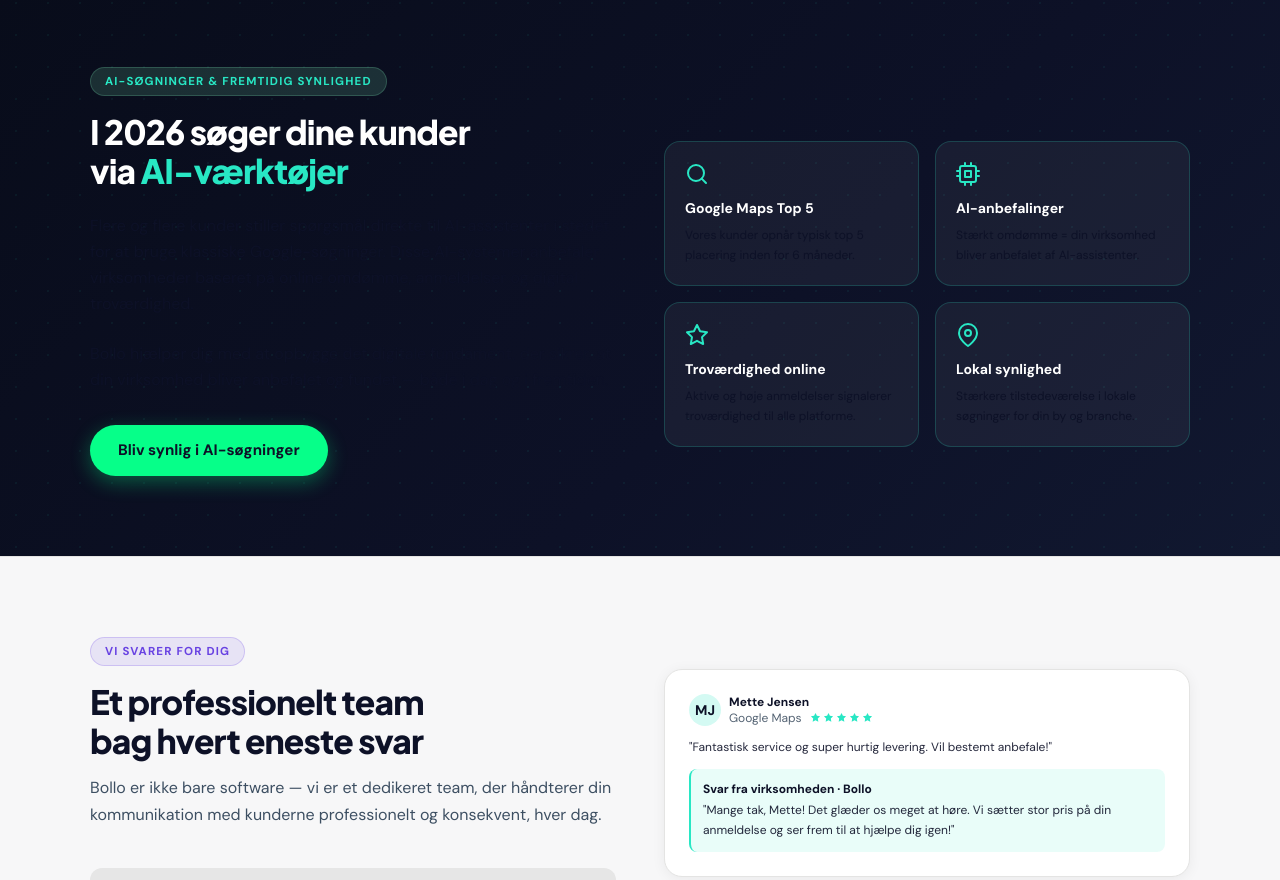
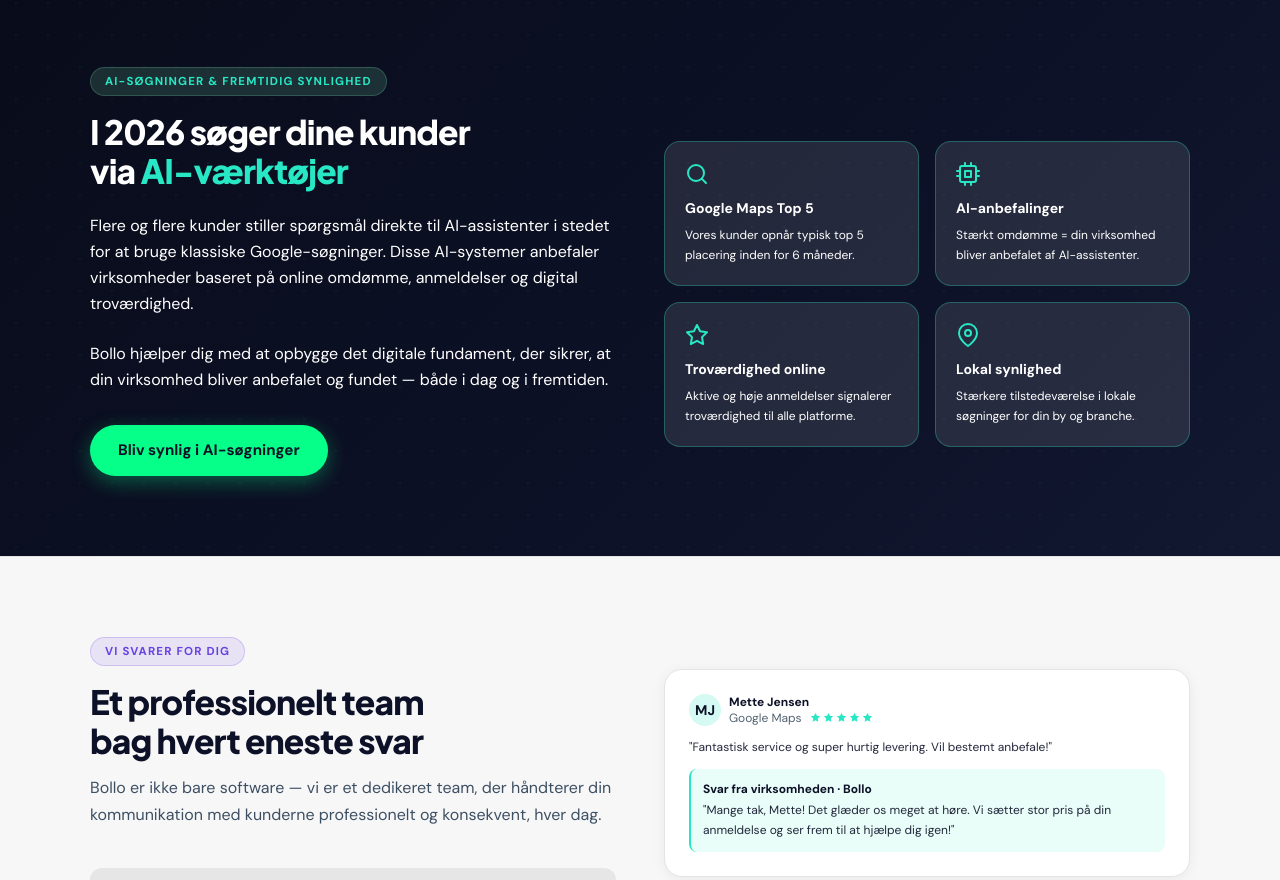
Before and after one commit to FSA500/bollo, a Next.js app: page / in a window 1280 px wide. Shown: the part 2798-3678 px from the top of the page. Built offline with nearby package versions, Linux system fonts and the light colour scheme.

Commit message:
Update AiSection.tsx

```diff
--- a/app/sections/AiSection.tsx
+++ b/app/sections/AiSection.tsx
@@ -13,12 +13,12 @@
               I 2026 søger dine kunder<br />
               via <em className="not-italic text-mint">AI-værktøjer</em>
             </h2>
-            <p className="text-white/88 text-base leading-relaxed mb-6">
+            <p className="text-white text-base leading-relaxed mb-6">
               Flere og flere kunder stiller spørgsmål direkte til AI-assistenter i stedet
               for at bruge klassiske Google-søgninger. Disse AI-systemer anbefaler
               virksomheder baseret på online omdømme, anmeldelser og digital troværdighed.
             </p>
-            <p className="text-white/88 text-base leading-relaxed mb-8">
+            <p className="text-white text-base leading-relaxed mb-8">
               Bollo hjælper dig med at opbygge det digitale fundament, der sikrer, at
               din virksomhed bliver anbefalet og fundet — både i dag og i fremtiden.
             </p>
@@ -80,11 +80,11 @@
             ].map((item, i) => (
               <div
                 key={i}
-                className="rounded-2xl p-5 border border-mint/20 bg-white/5"
+                className="rounded-2xl p-5 border border-mint/30 bg-white/10"
               >
                 <div className="mb-3">{item.icon}</div>
                 <h3 className="font-bold text-white text-sm mb-2">{item.title}</h3>
-                <p className="text-white/82 text-xs leading-relaxed">{item.text}</p>
+                <p className="text-white text-xs leading-relaxed">{item.text}</p>
               </div>
             ))}
           </div>
```
